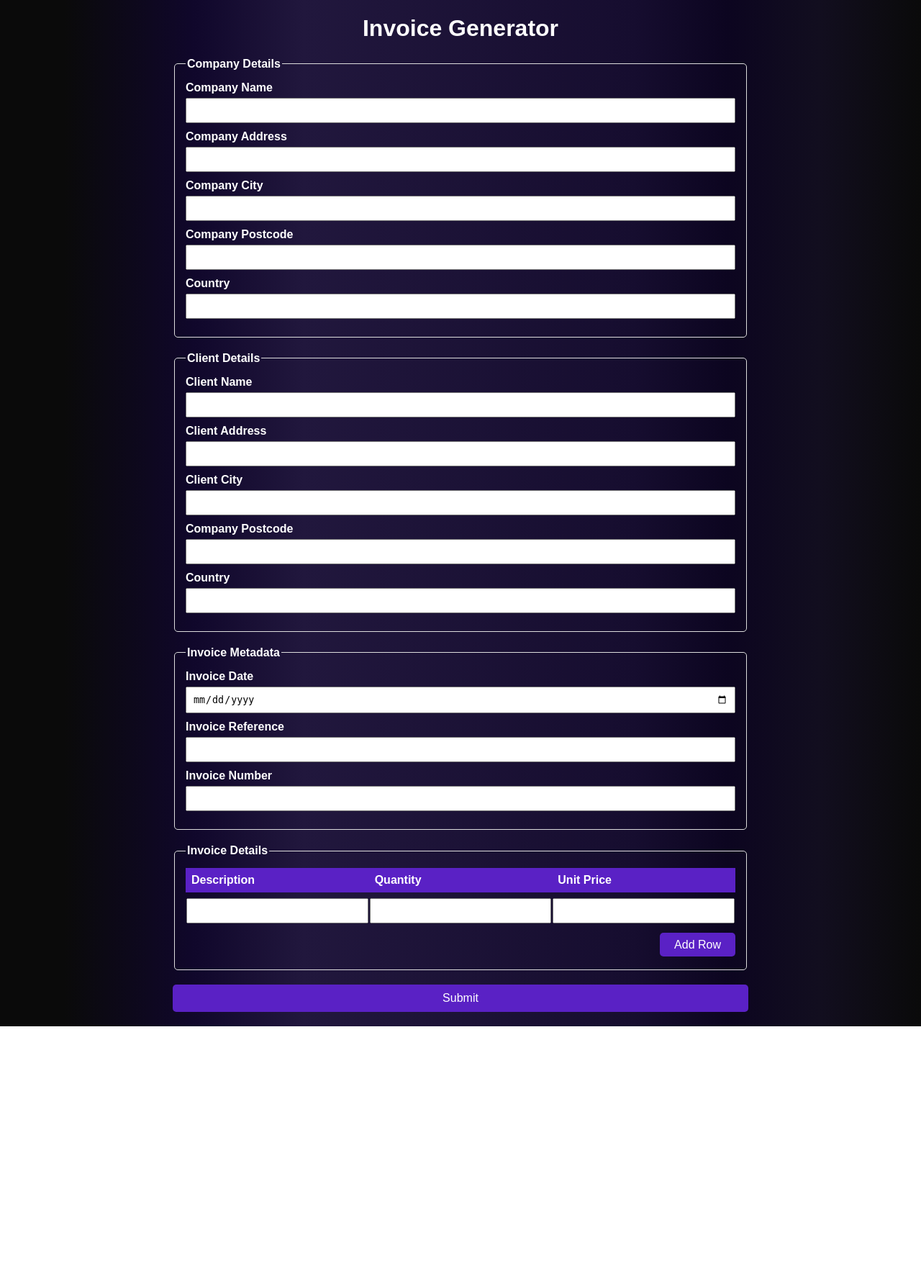
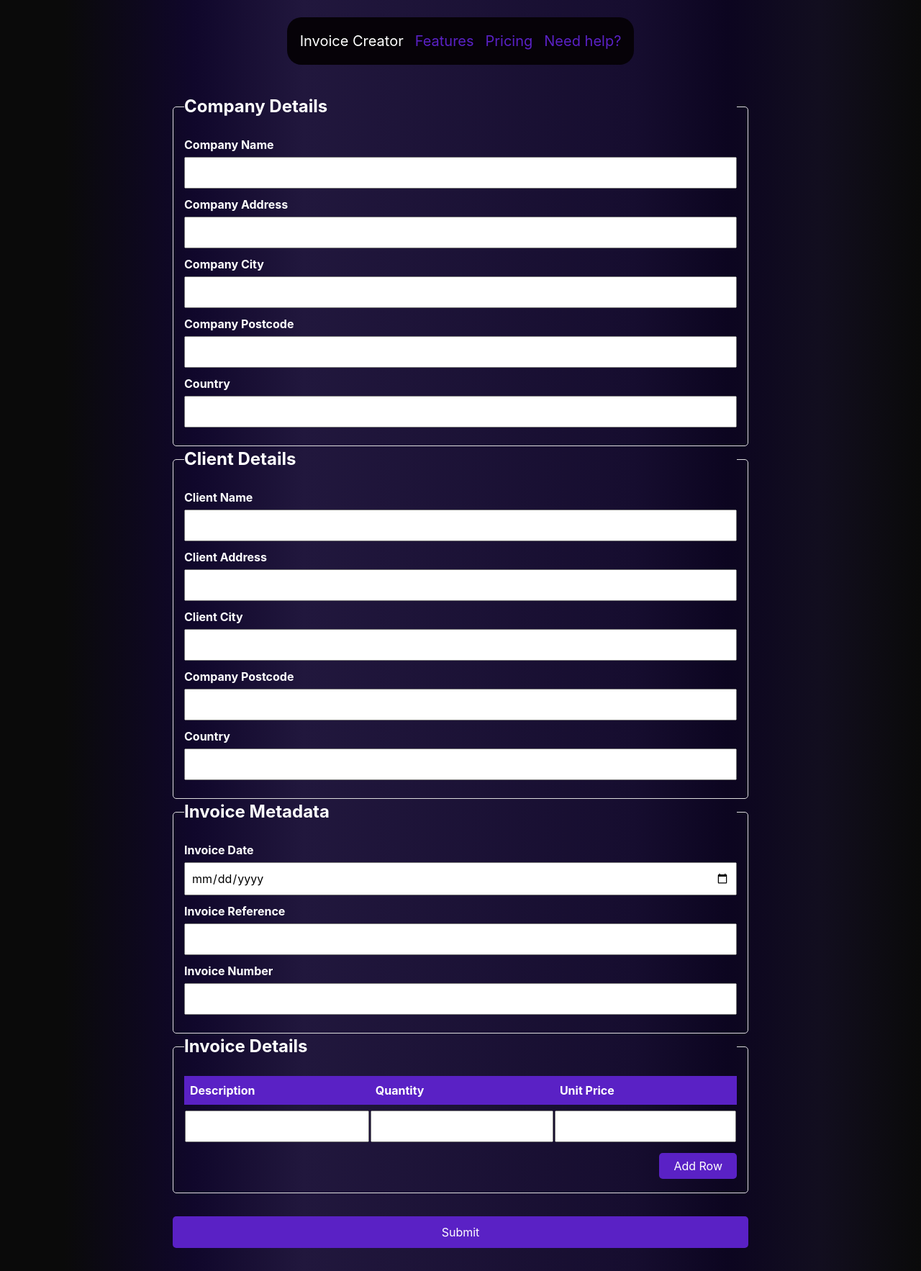
Before and after one commit to devharry20/Invoice-Generator, a Flask app: page /customise in a window 1280 px wide. Shown: the whole page at 72% size. Before the commit the page ends 1426 px from the top, so only its background shows below. Run offline with Flask 3, Linux system fonts and the light colour scheme; some libraries are stand-ins or nearby versions.

Commit message:
Created base template and extended from in child templates

```diff
--- /dev/null
+++ b/static/base.css
@@ -0,0 +1,60 @@
+body {
+    font-family: "Raleway", sans-serif;
+    overflow: auto;
+    background: linear-gradient(315deg, rgb(52, 16, 143) 38%, rgb(35, 10, 99) 68%, rgb(27, 8, 77) 98%);
+    animation: gradient 15s ease infinite;
+    background-size: 400% 400%;
+    background-attachment: fixed;
+}
+
+.nav-logo {
+    color: white !important;
+}
+
+.navbar-custom {
+    margin-top: 1rem;
+    border-radius: 20px;
+    padding: 10px;
+    display: inline-block;
+    text-align: center;
+    background-color: rgb(6, 2, 8);
+}
+
+.nav-item a {
+    color: rgb(90, 33, 197);
+    font-size: 1.25rem;
+}
+
+.nav-item a:hover {
+    color: white;
+}
+
+
+@media screen and (max-width: 767px) {
+    .navbar-nav {
+        text-align: center;
+    }
+
+    .nav-item {
+        font-size: 14px;
+    }
+
+    .navbar-custom {
+        padding: 5px;
+        margin-top: 0.5rem;
+    }
+}
+
+@media screen and (min-width: 768px) and (max-width: 1024px) {
+    .navbar-custom {
+        padding: 10px;
+    }
+
+    .col-md-4 {
+        width: 33.33%;
+    }
+
+    .nav-item {
+        font-size: 16px;
+    }
+}
--- a/static/customise.css
+++ b/static/customise.css
@@ -1,13 +1,11 @@
 body {
     background: linear-gradient(90deg, rgba(10,10,10,1) 7%, rgba(16,7,43,1) 21%, rgba(33,23,61,1) 33%, rgba(22,13,47,1) 69%, rgba(12,5,32,1) 79%, rgba(18,14,31,1) 89%, rgba(10,10,10,1) 100%);
-    font-family: Arial, sans-serif;
-    margin: 20px;
     color: white;
 }
 
 form {
     max-width: 800px;
-    margin: 0 auto;
+    margin: 2rem auto;
 }
 
 h1, h2 {
@@ -15,7 +13,7 @@ h1, h2 {
 }
 
 fieldset {
-    margin-bottom: 20px;
+    margin-top: 25px 0 25px 0;
     border: 1px solid #ddd;
     padding: 15px;
     border-radius: 5px;
@@ -78,6 +76,7 @@ table th {
     cursor: pointer;
     font-size: 16px;
     border-radius: 5px;
+    margin-top: 2rem;
 }
 
 .submit-btn:hover {
@@ -97,4 +96,6 @@ table th {
 
 .add-btn:hover {
     background-color: rgb(75, 29, 161);
+    text-decoration: none;
+    color: white;
 }
--- /dev/null
+++ b/static/templates/base.html
@@ -0,0 +1,40 @@
+<!DOCTYPE html>
+<html lang="en">
+<head>
+    <meta charset="UTF-8">
+    <meta name="viewport" content="width=device-width, initial-scale=1.0">
+    <title>{% block title %} Home {% endblock %}</title>
+    <link rel="stylesheet" href="/static/base.css">
+    <link rel="stylesheet" href="https://cdn.jsdelivr.net/npm/bootstrap@4.0.0/dist/css/bootstrap.min.css" integrity="sha384-Gn5384xqQ1aoWXA+058RXPxPg6fy4IWvTNh0E263XmFcJlSAwiGgFAW/dAiS6JXm" crossorigin="anonymous">
+    <link href="https://fonts.googleapis.com/css2?family=Raleway:ital,wght@0,700;1,700&display=swap" rel="stylesheet">
+    <script src="https://code.jquery.com/jquery-3.2.1.slim.min.js" integrity="sha384-KJ3o2DKtIkvYIK3UENzmM7KCkRr/rE9/Qpg6aAZGJwFDMVNA/GpGFF93hXpG5KkN" crossorigin="anonymous"></script>
+    <script src="https://cdn.jsdelivr.net/npm/popper.js@1.12.9/dist/umd/popper.min.js" integrity="sha384-ApNbgh9B+Y1QKtv3Rn7W3mgPxhU9K/ScQsAP7hUibX39j7fakFPskvXusvfa0b4Q" crossorigin="anonymous"></script>
+    <script src="https://cdn.jsdelivr.net/npm/bootstrap@4.0.0/dist/js/bootstrap.min.js" integrity="sha384-JZR6Spejh4U02d8jOt6vLEHfe/JQGiRRSQQxSfFWpi1MquVdAyjUar5+76PVCmYl" crossorigin="anonymous"></script>
+</head>
+<body>
+    <nav class="navbar navbar-expand-lg bg-body-tertiary">
+        <div class="container d-flex justify-content-center">
+            <div class="navbar-custom">
+                <div class="navbar-collapse justify-content-center">
+                    <ul class="navbar-nav">
+                        <li class="nav-item">
+                            <a class="nav-link nav-logo" href="/">Invoice Creator</a>
+                        </li>
+                        <li class="nav-item">
+                            <a class="nav-link" href="#">Features</a>
+                        </li>
+                        <li class="nav-item">
+                            <a class="nav-link" href="#">Pricing</a>
+                        </li>
+                        <li class="nav-item">
+                            <a class="nav-link" href="#">Need help?</a>
+                        </li>
+                    </ul>
+                </div>
+            </div>
+        </div>
+    </nav>
+
+    {% block content %} {% endblock %}
+</body>
+</html>
--- a/static/templates/customise.html
+++ b/static/templates/customise.html
@@ -1,15 +1,11 @@
-<!DOCTYPE html>
-<html lang="en">
-<head>
-  <meta charset="UTF-8">
-  <meta name="viewport" content="width=device-width, initial-scale=1.0">
+{% extends "base.html" %}
+
+{% block title %} Generate Invoice {% endblock %}
+
+{% block content %}
   <script src="/static/script.js"></script>
   <link rel="stylesheet" href="/static/customise.css">
-  <title>Invoice Generator</title>
-</head>
-<body>
 
-  <h1>Invoice Generator</h1>
   <form action="/generate-invoice" method="post">
 
     <fieldset>
@@ -85,6 +81,4 @@
 
     <button type="submit" class="submit-btn">Submit</button>
   </form>
-
-</body>
-</html>
+{% endblock %}
```
Also changed, not shown: static/index.css (+5 -66 lines), static/templates/index.html (+6 -38 lines).
